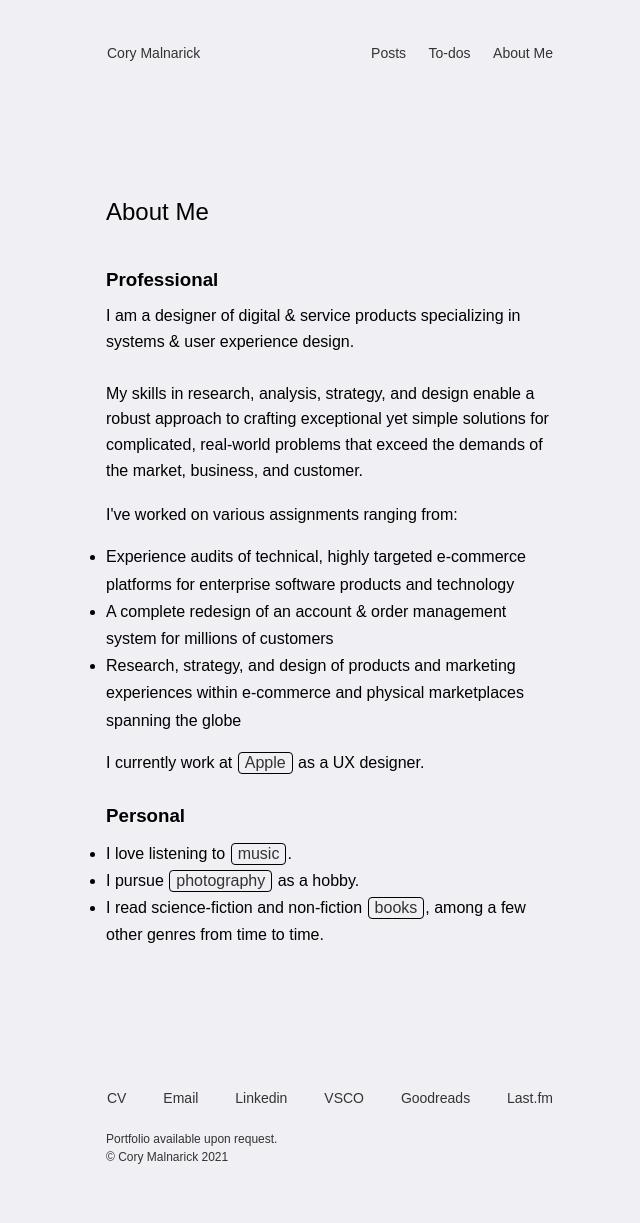
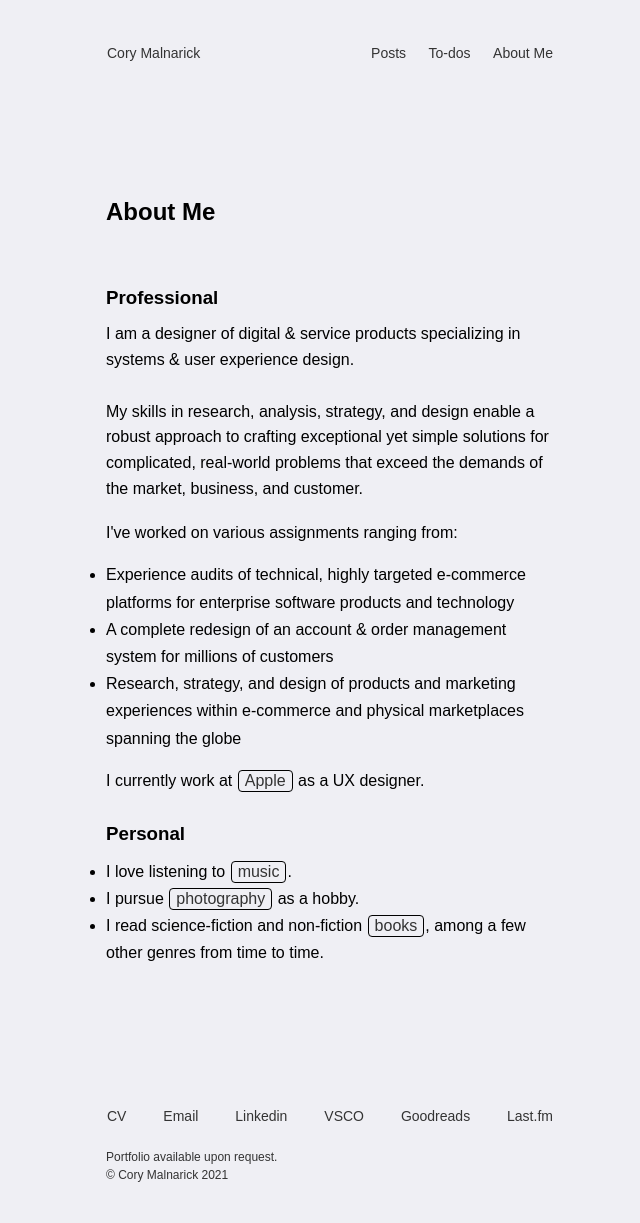
Before and after one commit to foundmonster/foundmonster.github.io, a Jekyll site: the page built from about.html, in a window 1280 px wide. Shown: the whole page, without its empty margins (310-950 px from the left). Built offline with Jekyll 4.4.1, drawn with Linux system fonts in a browser that asks for light colours; some web fonts are replaced.

Commit message:
slight change on about page

```diff
--- a/about.html
+++ b/about.html
@@ -3,8 +3,9 @@ layout: layout
 title: About Me
 ---
 <div class="homepagename">
-<h2 class="headline">{{ page.title }}</h2>
+<h2 class="headline"><b>{{ page.title }}</b></h2>
 </div>
+<br>
 <br>
 <h3 class="headline"><b>Professional</b></h3>
 <p class="home">I am a designer of digital & service products specializing in systems & user experience design.<br>
```
